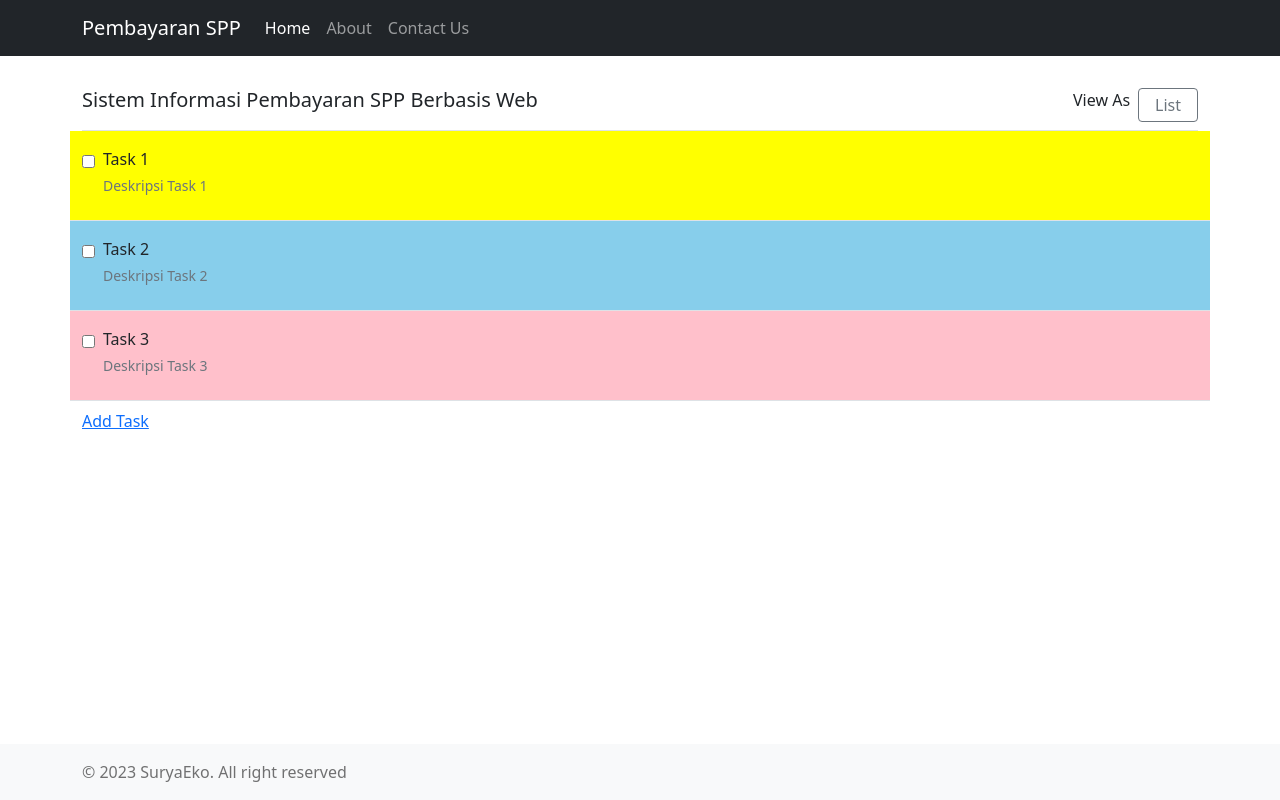
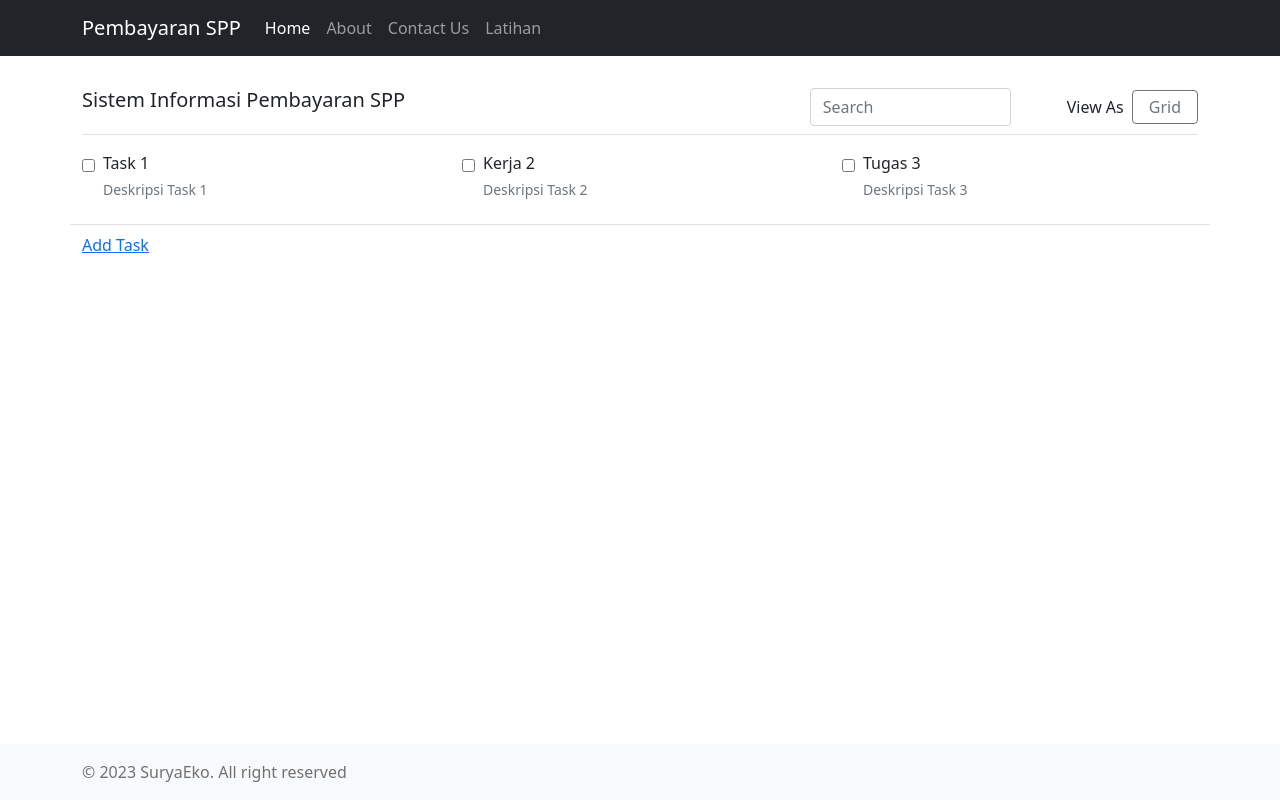
Before and after one commit to suryaekop/PembayaranSPP, a Nuxt app: page / in a window 1280 px wide. Built offline with nearby package versions, Linux system fonts and the light colour scheme.

Commit message:
Third Commit

```diff
--- /dev/null
+++ b/components/Card/CardItem.vue
@@ -0,0 +1,36 @@
+<template>
+    <div :class="['item-task d-flex align-items-start border-bottom pt-3 pb-4', isGrid ? 'col-12 col-md-6 col-lg-4' : 'col-12']">
+    <input id="task" v-model="localTask.isDone"  type="checkbox"  name="status"  class="me-2 mt-2" :checked="task.isDone" >
+    <div :class="['d-flex flex-column', task.isDone ? 'text-decoration-line-through fst-italic' : '']">
+        <div class="title-task mb-1">{{ task.title }}</div>
+        <div class="description-task small text-muted">{{ task.description }}</div>
+    </div>
+        </div>
+</template>
+<script>
+    export default{
+        props : {
+            task :{
+                type: Object,
+                default() {
+                    return{}
+                }
+            },
+            isGrid: {
+                type : Boolean,
+                required: true,
+                default : false
+            }
+        },
+        computed : {
+            localTask:{
+                get(){
+                    return this.task
+                },
+                set(newValue){
+                    this.$emit('update:task', newValue)
+            },
+        },
+    }
+}
+</script>
--- a/components/HeaderWeb.vue
+++ b/components/HeaderWeb.vue
@@ -18,6 +18,9 @@
         <li class="nav-item">
         <a class="nav-link" aria-current="page" href="/contact">Contact Us</a>
         </li>
+        <li class="nav-item">
+        <a class="nav-link" aria-current="page" href="/latihan">Latihan</a>
+        </li>
         </ul>
         </div>
         </div>
--- /dev/null
+++ b/layouts/custom.vue
@@ -0,0 +1,21 @@
+<template>
+    <div id="app">
+        <HeaderWeb />
+    <Nuxt />
+    <FooterWeb />
+    </div>
+</template>
+<script>
+// Memanggil component sesuai lokasi masing - masing file
+import Header from "@/components/HeaderWeb.vue"
+import Footer from "@/components/FooterWeb.vue"
+export default {
+    layouts: {
+        Header,
+        Footer
+    }
+// Dideklarasikan agar dapat diakses oleh template
+}
+</script>
+<style>
+</style>
--- a/layouts/default.vue
+++ /dev/null
@@ -1,21 +0,0 @@
-<template>
-    <div id="app">
-    <HeaderWeb />
-    <Nuxt />
-    <FooterWeb />
-    </div>
-</template>
-<script>
-// Memanggil component sesuai lokasi masing - masing file
-import HeaderWeb from "@/components/HeaderWeb.vue"
-import FooterWeb from "@/components/FooterWeb.vue"
-export default {
-// Dideklarasikan agar dapat diakses oleh template
-    components: {
-    HeaderWeb,
-    FooterWeb
-    }
-}
-</script>
-<style>
-</style>
--- a/pages/index.vue
+++ b/pages/index.vue
@@ -2,40 +2,17 @@
       <div class="py-4">
     <div class="container">
     <div class="title border-bottom d-flex align-item-center justify-content-between py-2">
-    <h5>Sistem Informasi Pembayaran SPP Berbasis Web</h5>
-    <div class="d-flex align-item-center">
+    <h5>Sistem Informasi Pembayaran SPP</h5>
+    <div class="d-flex align-item-center ms-auto">
+      <input v-model="searchQuery" type="text"  class="form-control" placeholder="Search">
+      <div class="d-flex align-items-center justify-content-end w-100">
       <span class="me-2">View As</span>
       <button class="btn btn-outline-secondary py-1 px-3" @click="isGrid=!isGrid">{{ isGrid?'Grid':'List' }}</button>
-    </div>
-    </div>
-    <div class="list-task row">
-    <div :class="['item-task d-flex align-items-start border-bottom pt-3 pb-4',isGrid ? 'col-12 col-md-6 col-lg-4' : 'col-12']" style="background-color: yellow;">
-      <input id = "task" v-model="tasks[0].isDone"  type="checkbox" name="status" class="me-2 mt-2"  :checked="tasks[0].isDone" >
-      <div :class="['d - flex flex-column', tasks[0].isDone ? 'text-decoration-line-through fst-italic' : '']">
-        <div class="title-task mb-1">{{ tasks[0].title }}
-        </div>
-        <div class="description-task small text-muted">{{ tasks[0].description }}
-        </div>
       </div>
     </div>
-    <div :class="['item-task d-flex align-items-start border-bottom pt-3 pb-4',isGrid ? 'col-12 col-md-6 col-lg-4' : 'col-12']" style="background-color: skyblue;">
-      <input id = "task" v-model="tasks[1].isDone"  type="checkbox" name="status" class="me-2 mt-2"  :checked="tasks[1].isDone" >
-      <div :class="['d - flex flex-column', tasks[1].isDone ? 'text-decoration-line-through fst-italic' : '']">
-        <div class="title-task mb-1">{{ tasks[1].title }}
-        </div>
-        <div class="description-task small text-muted">{{ tasks[1].description }}
-        </div>
-      </div>
-    </div>
-    <div :class="['item-task d-flex align-items-start border-bottom pt-3 pb-4',isGrid ? 'col-12 col-md-6 col-lg-4' : 'col-12']" style="background-color: pink;">
-      <input id = "task" v-model="tasks[2].isDone"  type="checkbox" name="status" class="me-2 mt-2"  :checked="tasks[2].isDone" >
-      <div :class="['d - flex flex-column', tasks[2].isDone ? 'text-decoration-line-through fst-italic' : '']">
-        <div class="title-task mb-1">{{ tasks[2].title }}
-        </div>
-        <div class="description-task small text-muted">{{ tasks[2].description }}
-        </div>
-      </div>
-    </div>
+  </div>
+    <div class="list-task row">
+      <CardItem v-for="(task,i) in resultQuery" :key="i" :task="task" :isGrid="isGrid" />
     </div>
     <div class="action py-2">
       <a v-if="!isCreating" href="#" class="add-button"  @click="isCreating=!isCreating">Add Task</a>
@@ -56,11 +33,20 @@
     </div>
 </template>
 <script>
+import CardItem from "@/components/Card/CardItem.vue"
 export default {
+  layout (context) {
+    return 'custom'
+  },
+  components : {
+    CardItem
+  },
   data(){
     return{
+      // untuk mencari data
+      searchQuery : '',
       // untuk mengubah layout view
-      isGrid : false,
+      isGrid : true,
       // status sebelum menambahkan task
       isCreating: false,
       // daftar task
@@ -71,16 +57,31 @@ export default {
           isDone : false,
         },
         {
-          title : 'Task 2',
+          title : 'Kerja 2',
           description : 'Deskripsi Task 2',
           isDone : false,
         },
         {
-          title : 'Task 3',
+          title : 'Tugas 3',
           description : 'Deskripsi Task 3',
           isDone : false,
         }
       ],
+    }
+  },
+  computed : {
+    resultQuery(){
+      if(this.searchQuery){
+        return this.tasks.filter((item) => {
+          return this.searchQuery
+          .toLowerCase()
+          .split(" ")
+          .every((v) => item.title.toLowerCase().includes(v));
+        });
+      } else{
+        console.log(this.tasks);
+        return this.tasks
+      }
     }
   }
 }
--- /dev/null
+++ b/pages/latihan.vue
@@ -0,0 +1,51 @@
+<template>
+    <div>
+        <select @change="updateSelectedCategory($event.target.value)">
+        <option value="">All</option>
+        <option value="Lunas">Lunas</option>
+        <option value="Kredit">Kredit</option>
+        </select>
+        <ul>
+            <li v-for="student in filteredStudents" :key="student.id">{{ student.name }}</li>
+        </ul>
+    </div>
+</template>
+<script>
+export default{
+    layout(context){
+        return 'custom'
+    },
+    data(){
+        return{
+            selectedCategory: null,
+            students : [
+                {id : 1, name: 'Surya', category : 'Lunas'},
+                {id : 2, name: 'Ardi', category : 'Kredit'},
+                {id : 3, name: 'Kurniawan', category : 'Lunas'},
+            ],
+        };
+    },
+    computed : {
+        filteredStudents(){
+            if(!this.selectedCategory){
+                return this.students;
+            }
+            return this.students.filter((student) => student.category === this.selectedCategory);
+        },
+    },
+
+    watch : {
+        filteredStudents(value){
+            this.students = value;
+        },
+    },
+    methods : {
+        updateSelectedCategory(category){
+            this.selectedCategory = category;
+        },
+        clearSelectedCategory(){
+            this.selectedCategory = null;
+        },
+    },
+}
+</script>
```
